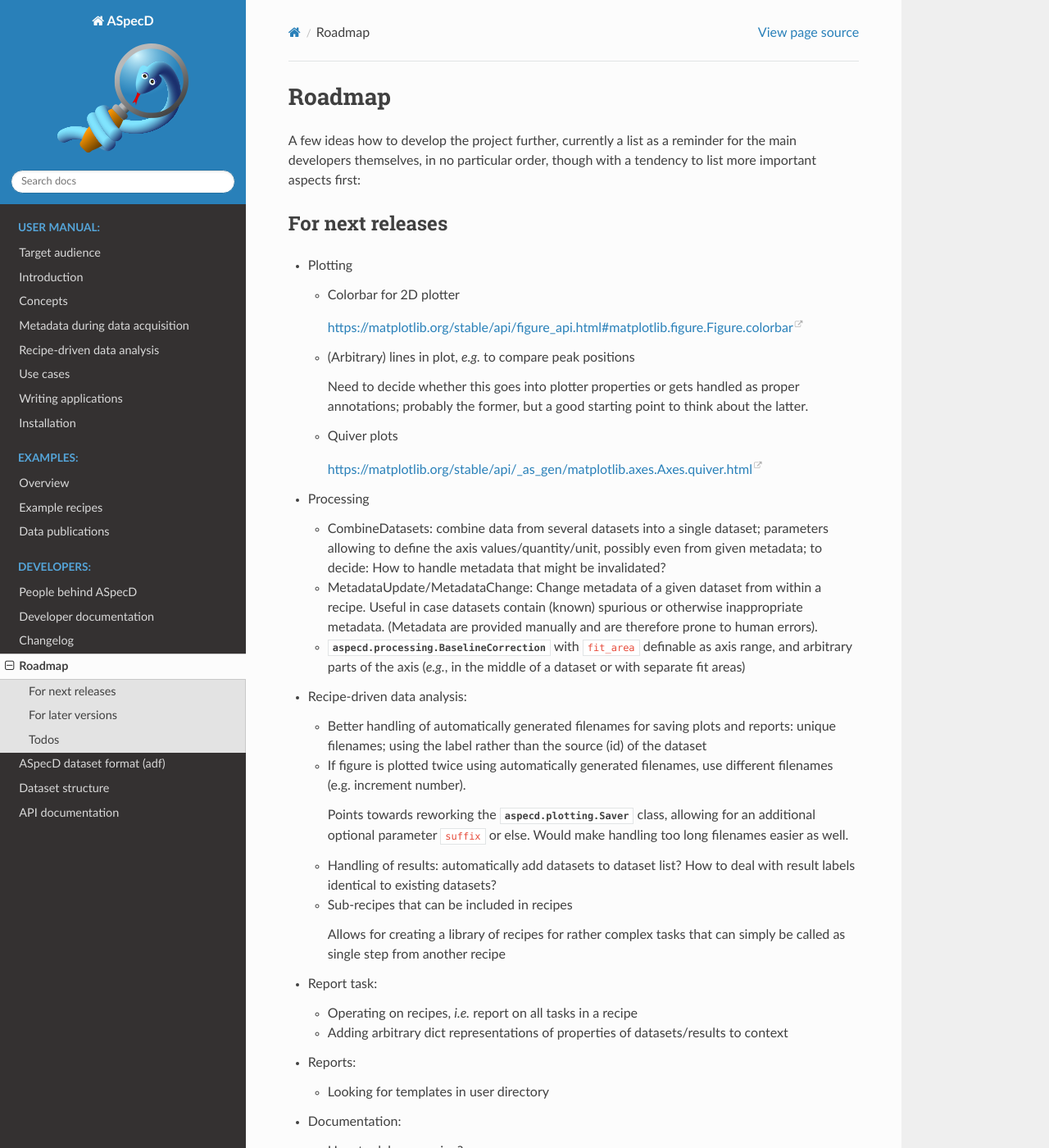
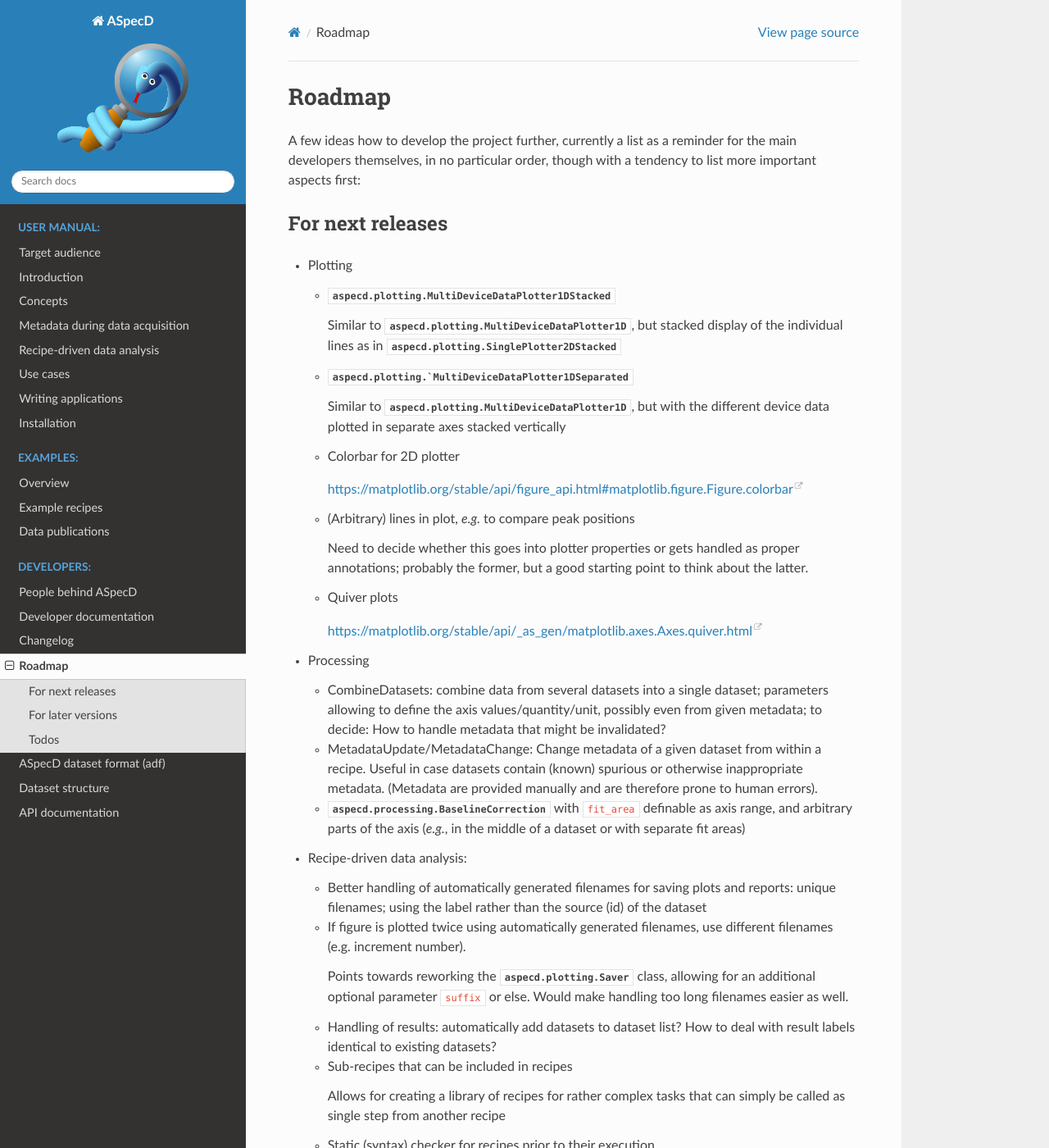
Before and after one commit to tillbiskup/aspecd, a Sphinx documentation site: the page built from docs/roadmap.rst, in a window 1280 px wide and 1400 px high. Shown: the whole window at 82% size. Built offline with Sphinx 7.4.7 and the Read the Docs theme 2.0.0, drawn with Linux system fonts in a browser that asks for light colours.

Commit message:
Update roadmap

```diff
--- a/docs/roadmap.rst
+++ b/docs/roadmap.rst
@@ -9,6 +9,14 @@ For next releases
 =================
 
 * Plotting
+
+  * :class:`aspecd.plotting.MultiDeviceDataPlotter1DStacked`
+
+    Similar to :class:`aspecd.plotting.MultiDeviceDataPlotter1D`, but stacked display of the individual lines as in :class:`aspecd.plotting.SinglePlotter2DStacked`
+
+  * :class:`aspecd.plotting.`MultiDeviceDataPlotter1DSeparated`
+
+    Similar to :class:`aspecd.plotting.MultiDeviceDataPlotter1D`, but with the different device data plotted in separate axes stacked vertically
 
   * Colorbar for 2D plotter
 
@@ -43,6 +51,8 @@ For next releases
   * Sub-recipes that can be included in recipes
 
     Allows for creating a library of recipes for rather complex tasks that can simply be called as single step from another recipe
+
+  * Static (syntax) checker for recipes prior to their execution
 
 * Report task:
 
```
Also changed, not shown: 1 other file.
